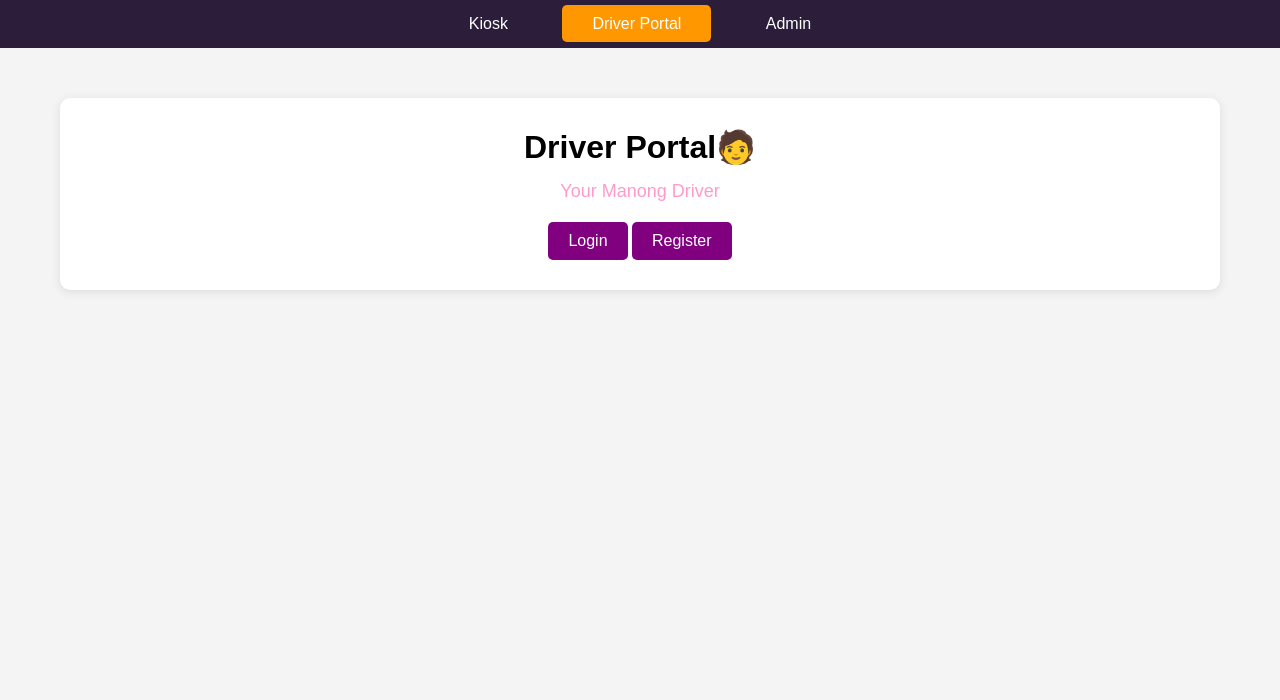
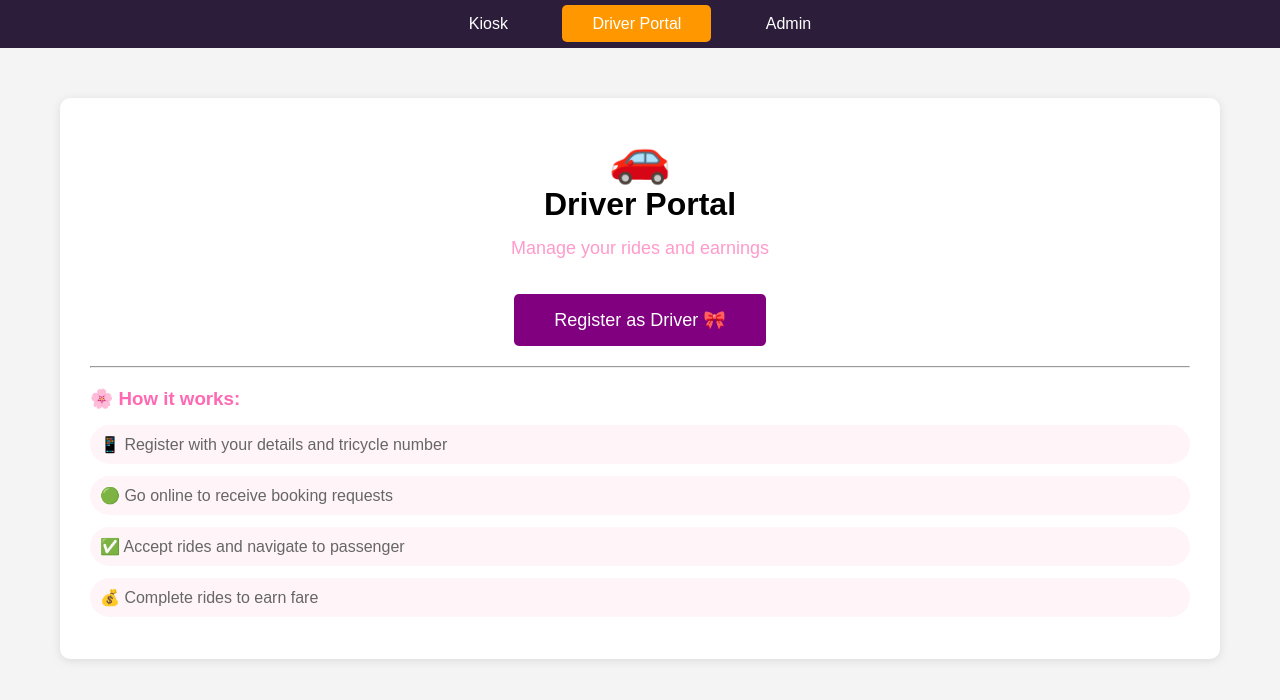
Before and after one commit to mariew999/Tapcy, a Flask app: page /driver_portal in a window 1280 px wide. Shown: the top 700 px of the page. Run offline with Flask 3, Linux system fonts and the light colour scheme.

Commit message:
Update driver_portal.html

```diff
--- a/templates/driver_portal.html
+++ b/templates/driver_portal.html
@@ -2,11 +2,32 @@
 
 {% block content %}
 <div class="card" style="text-align: center;">
-    <h1> Driver Portal🧑‍</h1>
-    <p style="color: #ff9bcb; font-size: 18px; margin: 15px 0;">Your Manong Driver </p>
-    <div style="margin-top: 20px;">
-        <a href="{{ url_for('views.driver_login') }}" class="btn">Login</a>
-        <a href="{{ url_for('views.driver_register') }}" class="btn">Register</a>
+    <div class="emoji">🚗</div>
+    <h1>Driver Portal</h1>
+    <p style="color: #ff9bcb; font-size: 18px; margin: 15px 0;">Manage your rides and earnings</p>
+
+    <a href="{{ url_for('views.driver_login') }}?tab=register" class="btn" style="font-size: 18px; padding: 15px 40px; margin-top: 20px;">
+        Register as Driver 🎀
+    </a>
+
+    <hr>
+
+    <div style="text-align: left; margin-top: 20px;">
+        <h3 style="color: #ff69b4;">🌸 How it works:</h3>
+        <ul style="margin-top: 15px; list-style: none; padding: 0;">
+            <li style="margin: 12px 0; padding: 10px; background: #fff5f8; border-radius: 20px; color: #666;">
+                📱 Register with your details and tricycle number
+            </li>
+            <li style="margin: 12px 0; padding: 10px; background: #fff5f8; border-radius: 20px; color: #666;">
+                🟢 Go online to receive booking requests
+            </li>
+            <li style="margin: 12px 0; padding: 10px; background: #fff5f8; border-radius: 20px; color: #666;">
+                ✅ Accept rides and navigate to passenger
+            </li>
+            <li style="margin: 12px 0; padding: 10px; background: #fff5f8; border-radius: 20px; color: #666;">
+                💰 Complete rides to earn fare
+            </li>
+        </ul>
     </div>
 </div>
 {% endblock %}
```
